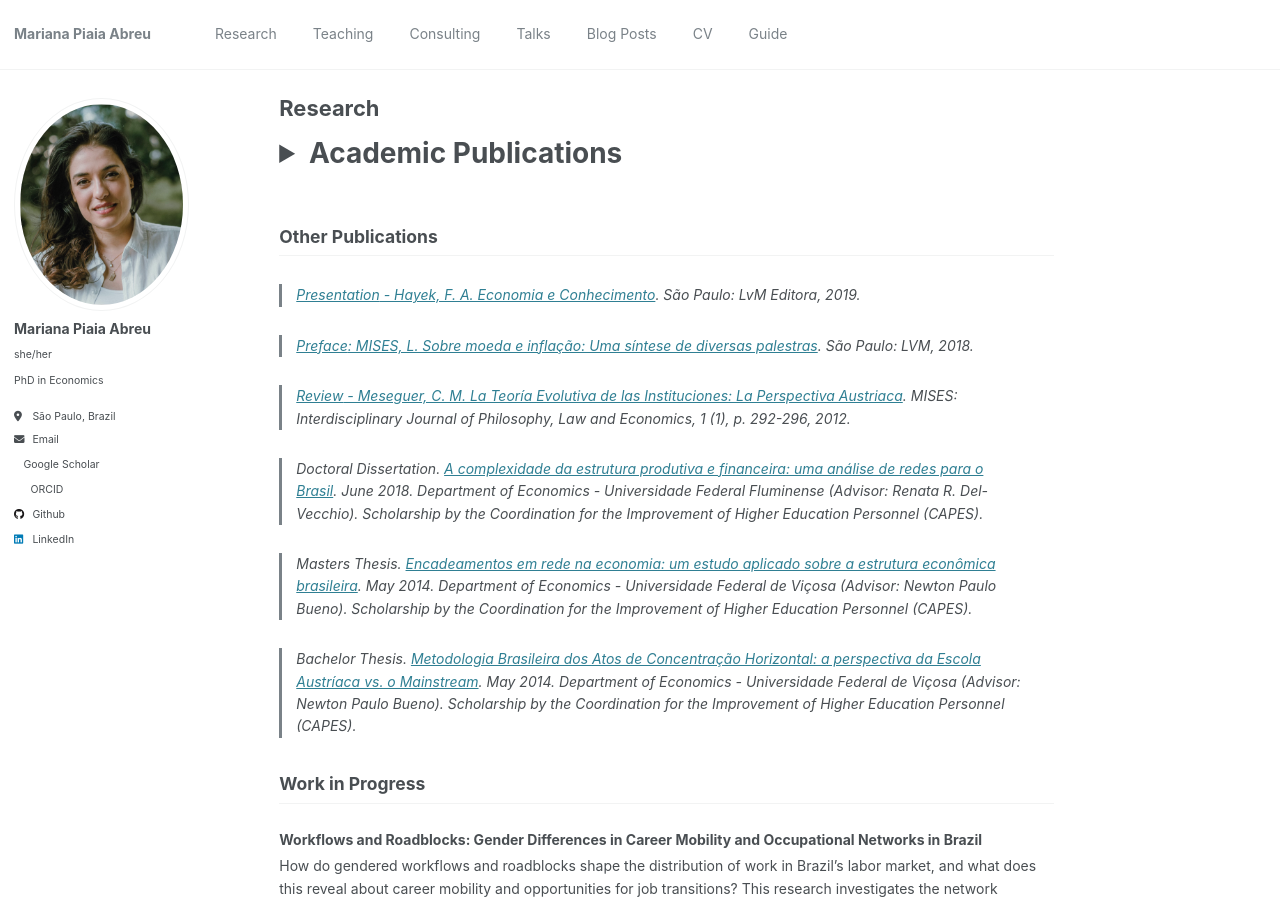
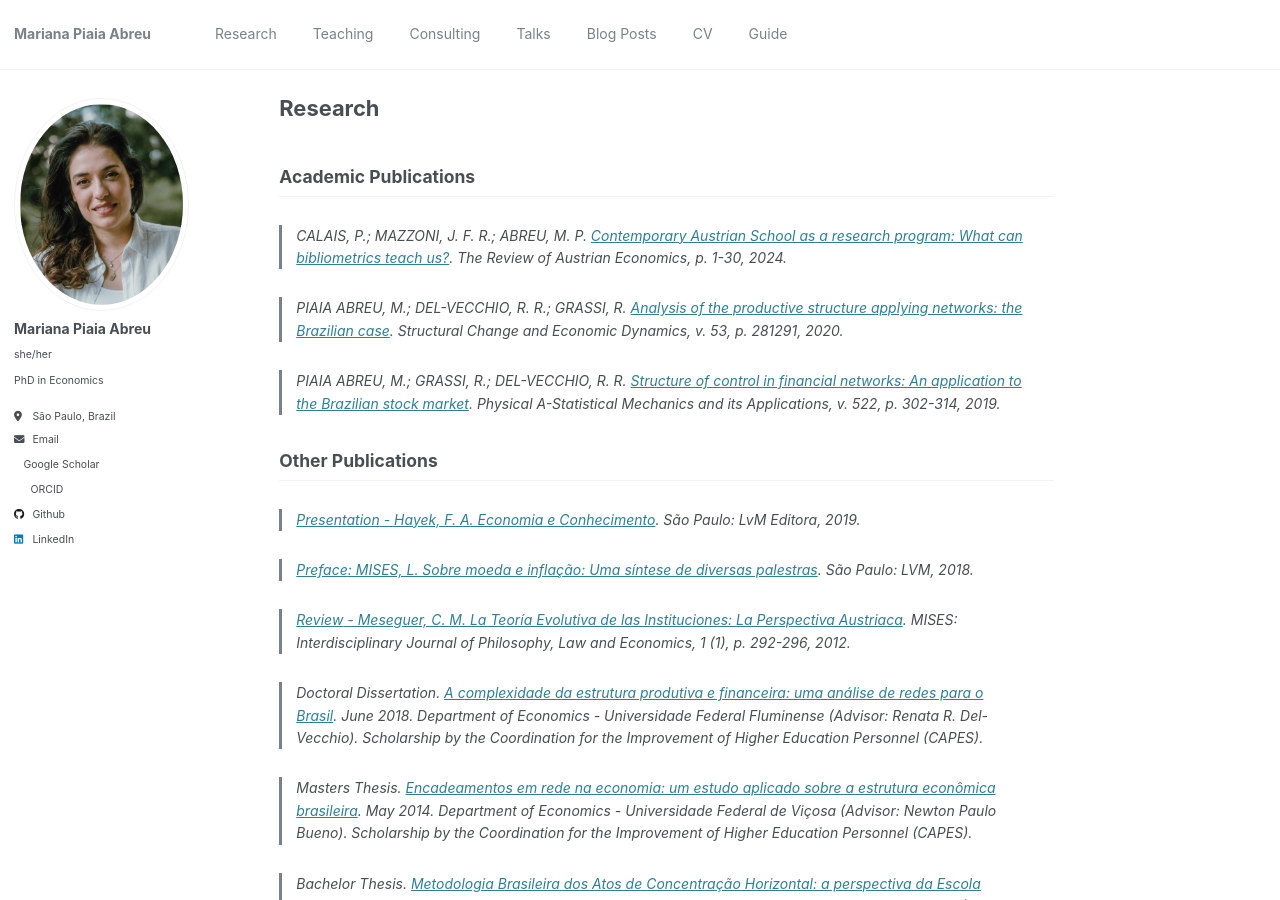
Before and after one commit to piaiaabreu/piaiaabreu.github.io, a Jekyll site: the page built from _pages/research.md, in a window 1280 px wide and 900 px high. Built offline with Jekyll 4.4.1, drawn with Linux system fonts in a browser that asks for light colours.

Commit message:
Update research.md

```diff
--- a/_pages/research.md
+++ b/_pages/research.md
@@ -7,16 +7,13 @@ redirect_from:
   - /research.html
 ---
 
-<details Academic Publications>
-   <summary style="font-size: 2.0em; font-weight: bold; margin-bottom: 15px;">Academic Publications</summary>
+## Academic Publications
 
- > CALAIS, P.; MAZZONI, J. F. R.; ABREU, M. P. _[Contemporary Austrian School as a research program: What can bibliometrics teach us?](https://doi.org/10.1007/s11138-024-00657-z)_. The Review of Austrian Economics, p. 1-30, 2024.
+> CALAIS, P.; MAZZONI, J. F. R.; ABREU, M. P. _[Contemporary Austrian School as a research program: What can bibliometrics teach us?](https://doi.org/10.1007/s11138-024-00657-z)_. The Review of Austrian Economics, p. 1-30, 2024.
 
 > PIAIA ABREU, M.; DEL-VECCHIO, R. R.; GRASSI, R. _[Analysis of the productive structure applying networks: the Brazilian case](https://doi.org/10.1016/j.strueco.2020.03.005)_. Structural Change and Economic Dynamics, v. 53, p. 281291, 2020.
 
 > PIAIA ABREU, M.; GRASSI, R.; DEL-VECCHIO, R. R. _[Structure of control in financial networks: An application to the Brazilian stock market](https://doi.org/10.1016/j.physa.2019.01.084)_. Physical A-Statistical Mechanics and its Applications, v. 522, p. 302-314, 2019.
->
-</details>
 
 
 ## Other Publications
```
